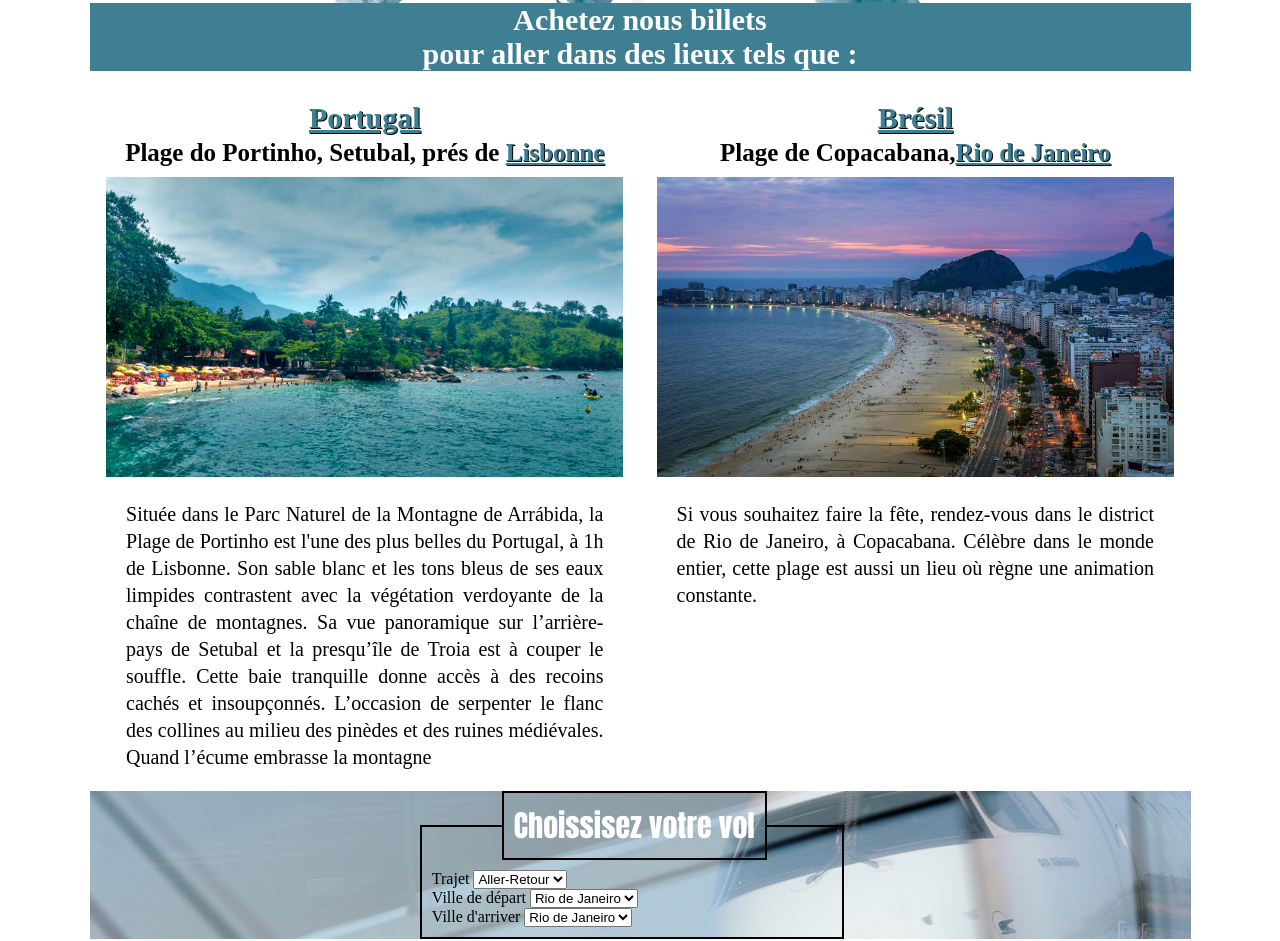
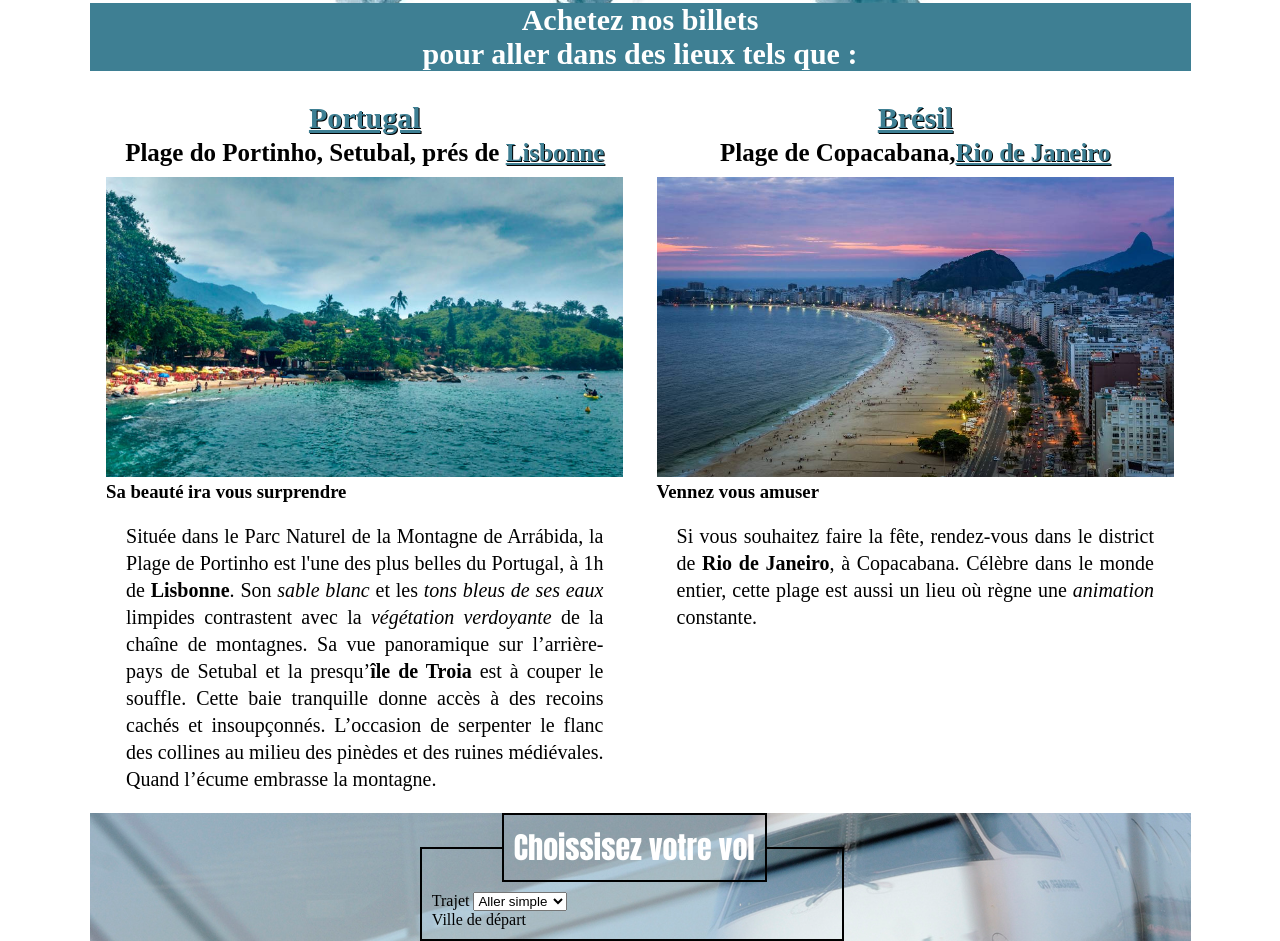
Before and after one commit to Hinasoul/Travel, a plain HTML site: page vols.html in a window 1280 px wide. Shown: the part 642-1583 px from the top of the page. Drawn offline with nearby package versions, Linux system fonts and the light colour scheme.

Commit message:
Update vols.html

```diff
--- a/vols.html
+++ b/vols.html
@@ -2,19 +2,17 @@
 <html lang="fr">
 <head>
     <meta charset="UTF-8">
-    <title>Vols&Séjours</title>
-
-<!-- css nivo slider ligne 6 et 10-->
-	<link rel="stylesheet" href="themes/default/default.css" type="text/css" media="screen" />
-<!-- ;../ est enveler 10-->
-	<link rel="stylesheet" href="nivo-slider.css" type="text/css" media="screen" />
-
+    <title>vols</title>
+    <!--mettre des meta pour mieux referencer les pages-->
+     <meta name = "viewport" ....>
+    <meta name ="Description" content= "Travel vous propose de vols">
+    <!--texte qui decrit page en utilisant mots cles qui caractererise la palgae-->
+    <meta name = "Keywords" content ="travel vols,portugal , brésil">
     <link rel="stylesheet" href="style.css" media="screen">
 </head>
 
 <body>
 <div id="page">
-
         <nav id="menuhaut">
             <ul>
                 <li><a href="#">Blog</a></li>
@@ -37,27 +35,26 @@
 
 	</header>
 
-
+  <!--titres dans l'image de fond du monde-->
 	<div id="introvols">
 		<h1>Voyagez dans
 		 le monde <br>avec Travel&pleasure!</h1>
 
-		<h2>Achetez nous billets</br> pour aller dans des lieux tels que : </h2>
+		<h2>Achetez nos billets</br> pour aller dans des lieux tels que : </h2>
 	</div>
+	<!--fin des titres dans l'image de fond du monde-->
 
-
-
+ <!--section avec les articles de plage-->
 <section id="vols">
-
-
 		<article class="plages">
 			<h1>Portugal</h1>
 				<h2>Plage do Portinho, Setubal, prés de <span class="capital">Lisbonne</span></h2>
 				<img src="images-travel/praiaportinho.jpg">
 
-
-		<p>Située dans le Parc Naturel de la Montagne de Arrábida, la Plage de Portinho est l'une des plus belles du Portugal, à 1h de Lisbonne. Son sable blanc et les tons bleus de ses eaux limpides contrastent avec la végétation verdoyante de la chaîne de montagnes. Sa vue panoramique sur l’arrière-pays de Setubal et la presqu’île de Troia est à couper le souffle.
-        Cette baie tranquille donne accès à des recoins cachés et insoupçonnés. L’occasion de serpenter le flanc des collines au milieu des pinèdes et des ruines médiévales. Quand l’écume embrasse la montagne</p>
+		<h3 class="titreplages">Sa beauté ira vous surprendre
+</h3>
+		<p>Située dans le Parc Naturel de la Montagne de Arrábida, la Plage de Portinho est l'une des plus belles du Portugal, à 1h de <strong>Lisbonne</strong>. Son <em>sable blanc</em> et les <em>tons bleus de ses eaux</em> limpides contrastent avec la <em>végétation verdoyante</em> de la chaîne de montagnes. Sa vue panoramique sur l’arrière-pays de Setubal et la presqu’<strong>île de Troia</strong> est à couper le souffle.
+        Cette baie tranquille donne accès à des recoins cachés et insoupçonnés. L’occasion de serpenter le flanc des collines au milieu des pinèdes et des ruines médiévales. Quand l’écume embrasse la montagne.</p>
 
 		</article>
 
@@ -66,72 +63,25 @@
 				<h2>Plage de Copacabana,<span class="capital">Rio de Janeiro</span></h2>
 				<img src="images-travel/copacabana.jpg">
 
-
-		<p>Si vous souhaitez faire la fête, rendez-vous dans le district de Rio de Janeiro, à Copacabana. Célèbre dans le monde entier, cette plage est aussi un lieu où règne une animation constante.</p>
+		<h3>Vennez vous amuser
+</h3>
+		<p>Si vous souhaitez faire la fête, rendez-vous dans le district de <strong>Rio de Janeiro</strong>, à <span>Copacabana</span>. Célèbre dans le monde entier, cette plage est aussi un lieu où règne une <em>animation</em> constante.</p>
 
 		</article>
 </section>
+<!--fin de section avec les articles de plage-->
 
+<!--formulaire pour choisir une voyage-->
 <form id="form">
 	 	<fieldset class="fieldset">
 	 		<legend>Choissisez votre vol</legend>
 	 		<p>
 				<label for="Trajet">Trajet</label>
 			    	<select name="Trajet" id="trajet">
-							<option value="Aller simple">Aller simple</option>
-							<option value="aller-retour" selected>Aller-Retour</option>
+							<option value="Aller simple"selected >Aller simple</option>
+							<option value="aller-retour" >Aller-Retour</option>
 					</select>
 			</p>
 			<p>
 
 				<label for="villedépart">Ville de départ</label>
-						<select name="villedépart" id="villedépart">
-							<option value="Paris">Vannes</option>
-							<option value="Londres" selected>Londres</option>
-							<option value="Washington">Washington</option>
-							<option value="Lisbonne" selected>Lisbonne</option>
-							<option value="RiodeJaneiro" selected>Rio de Janeiro</option>
-
-
-						</select>
-					</p>
-					<label for="villearriver">Ville d'arriver</label>
-						<select name="villearriver" id="villearriver">
-							<option value="Paris">Vannes</option>
-							<option value="Londres" selected>Londres</option>
-							<option value="Washington">Washington</option>
-							<option value="Lisbonne" selected>Lisbonne</option>
-							<option value="RiodeJaneiro" selected>Rio de Janeiro</option>
-
-
-						</fieldset>
-						</form>
-
-<!-- page de fin-->
-	<footer id="pied">
-    <div id="contenupied">
-    <p id="copyright"> &copy; 2017-Tous droits réservés </p>
-    <p id="mention"> Info légales</p>
-</div>
-
-
-
-
-</footer>
-
-
-
-<!--script de nivo slider pris sur la ligne 30 a 36-->
-<script type="text/javascript" src="scripts/jquery-1.9.0.min.js"></script>
-<!--on a mit script devant /jquery-->
- <script type="text/javascript" src="scripts/jquery.nivo.slider.js"></script>
- <script type="text/javascript">
- $(window).load(function() {
- $('#slider').nivoSlider({
- 			controlNav:false
- 		})
-  });
- </script>
-
-</body>
-</html>
```
Lines whose indentation alone changed are shown as unchanged.
